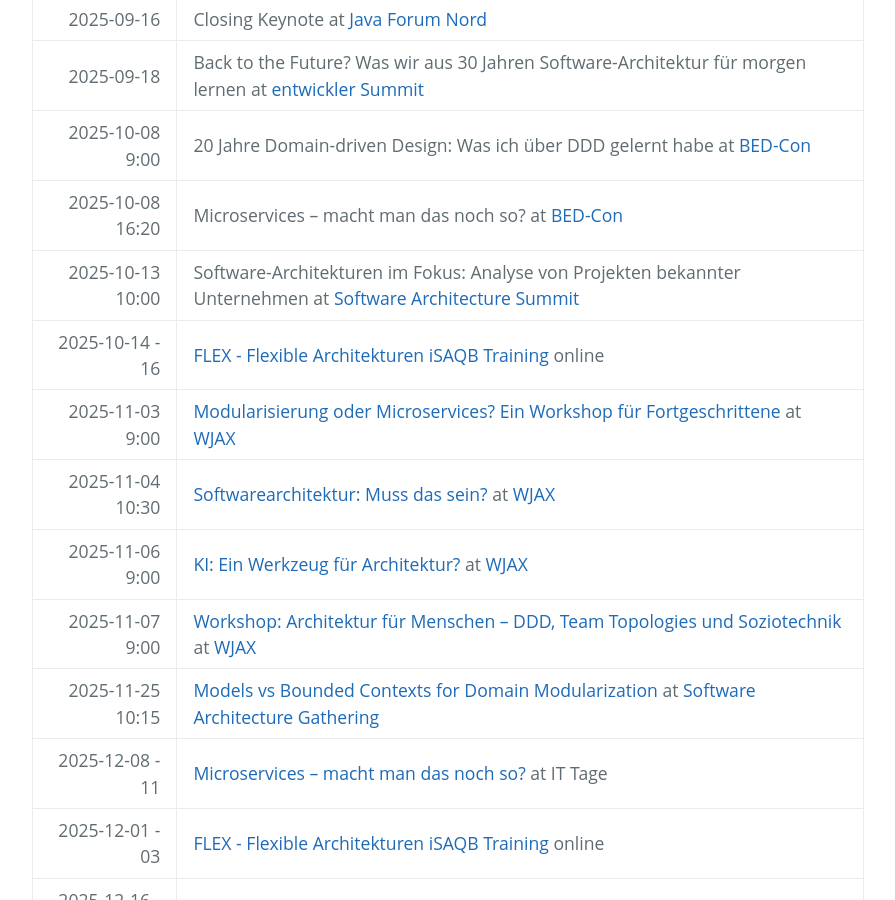
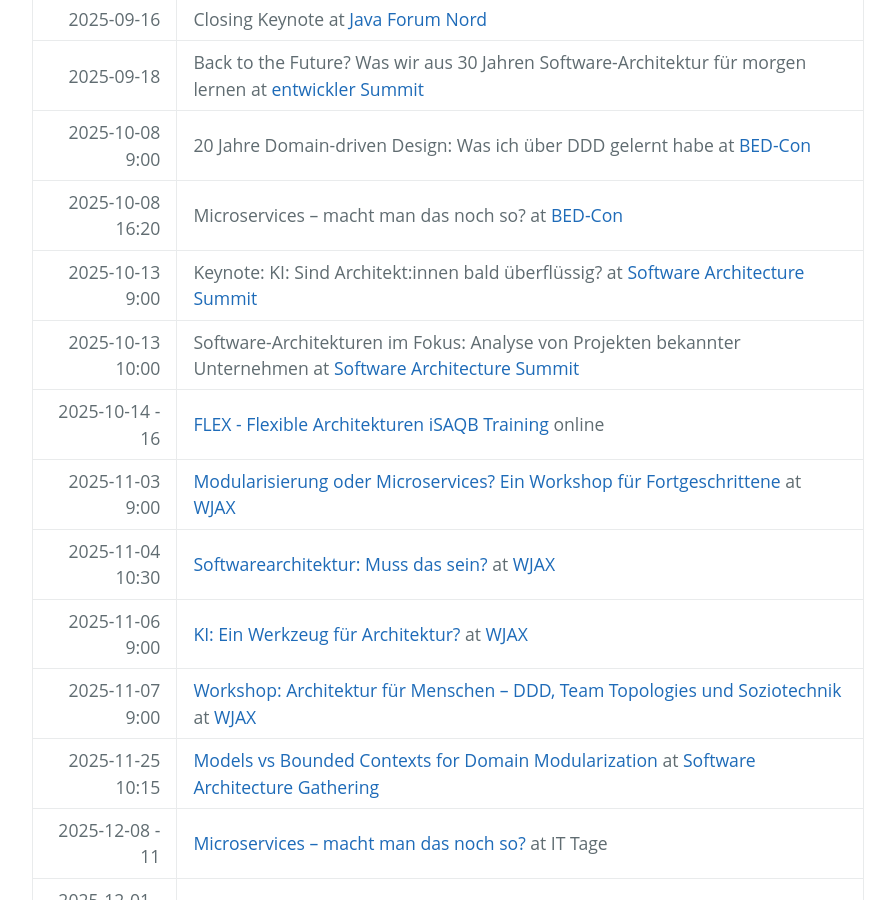
Before and after one commit to ewolff/ewolff.com, a Jekyll site: the page built from schedule.md, in a window 1280 px wide and 900 px high, scrolled down 342 px. Shown: the whole window, without its empty margins (192-1087 px from the left). Built offline with Jekyll 4.4.1, drawn with Linux system fonts in a browser that asks for light colours; our own code applies the rules of GitHub Pages for plain Markdown files.

Commit message:
Added keynote at Software Architecture Summit

```diff
--- a/schedule.md
+++ b/schedule.md
@@ -8,6 +8,7 @@
 |       2025-09-18 | Back to the Future? Was wir aus 30 Jahren Software-Architektur für morgen lernen at [entwickler Summit](https://entwickler.de/entwickler-summit/)                                             |
 |  2025-10-08 9:00 | 20 Jahre Domain-driven Design: Was ich über DDD gelernt habe at [BED-Con](https://bed-con.org/)                                                                                          |
 | 2025-10-08 16:20 | Microservices – macht man das noch so? at [BED-Con](https://bed-con.org/)                 |
+| 2025-10-13 9:00 | Keynote: KI: Sind Architekt:innen bald überflüssig? at [Software Architecture Summit](https://entwickler.de/conferences/software-architecture-summit-oktober-2025)               |
 | 2025-10-13 10:00 | Software-Architekturen im Fokus: Analyse von Projekten bekannter Unternehmen at [Software Architecture Summit](https://entwickler.de/conferences/software-architecture-summit-oktober-2025)   |
 |  2025-10-14 - 16 | [FLEX - Flexible Architekturen iSAQB Training](https://www.socreatory.com/de/trainings/flex) online                                                                                           |
 |  2025-11-03 9:00 | [Modularisierung oder Microservices? Ein Workshop für Fortgeschrittene](https://jax.de/microservices/microservices-workshop-fortgeschrittene/) at [WJAX](https://jax.de/muenchen/)            |
```
Also changed, not shown: termine.md (+1 -0 lines).
